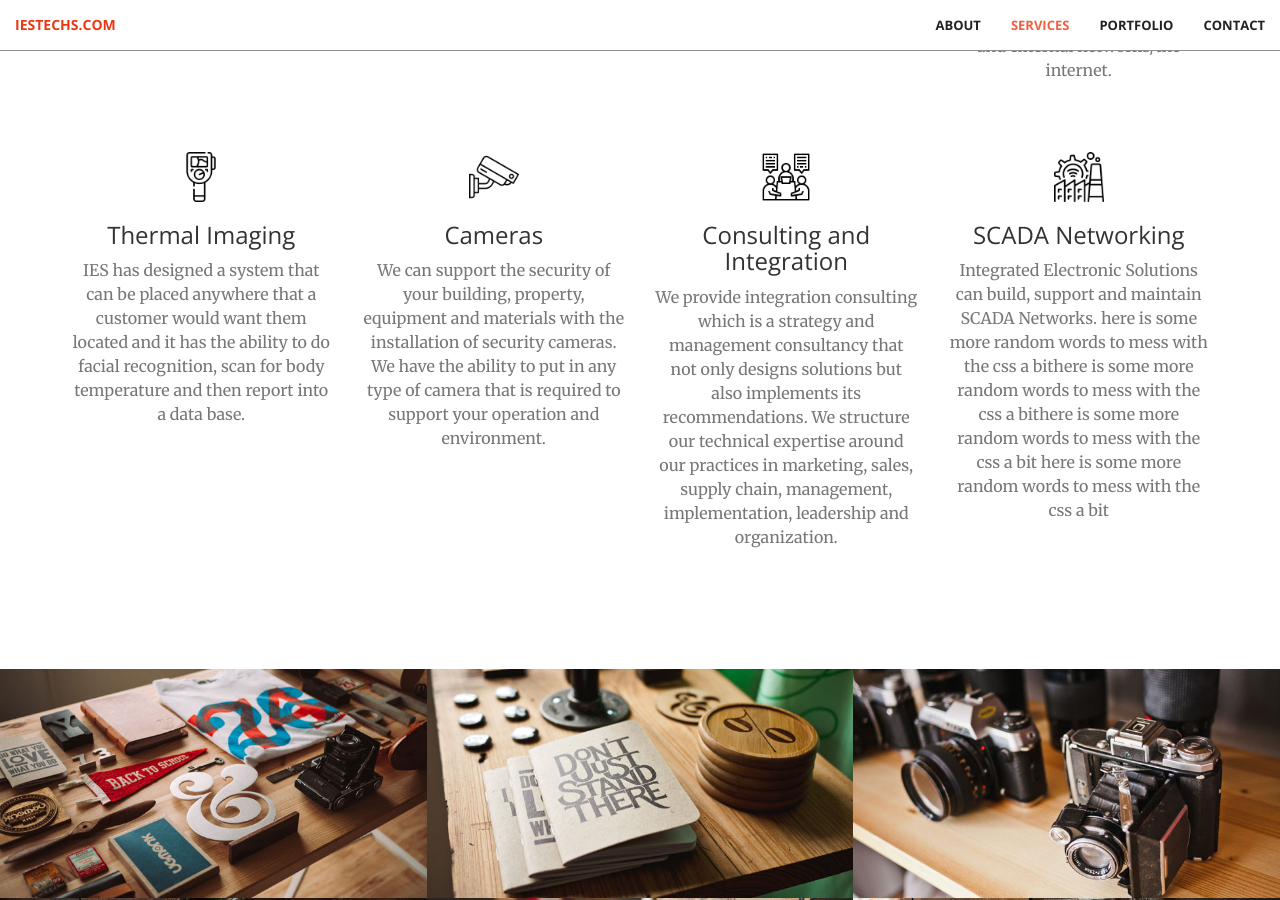
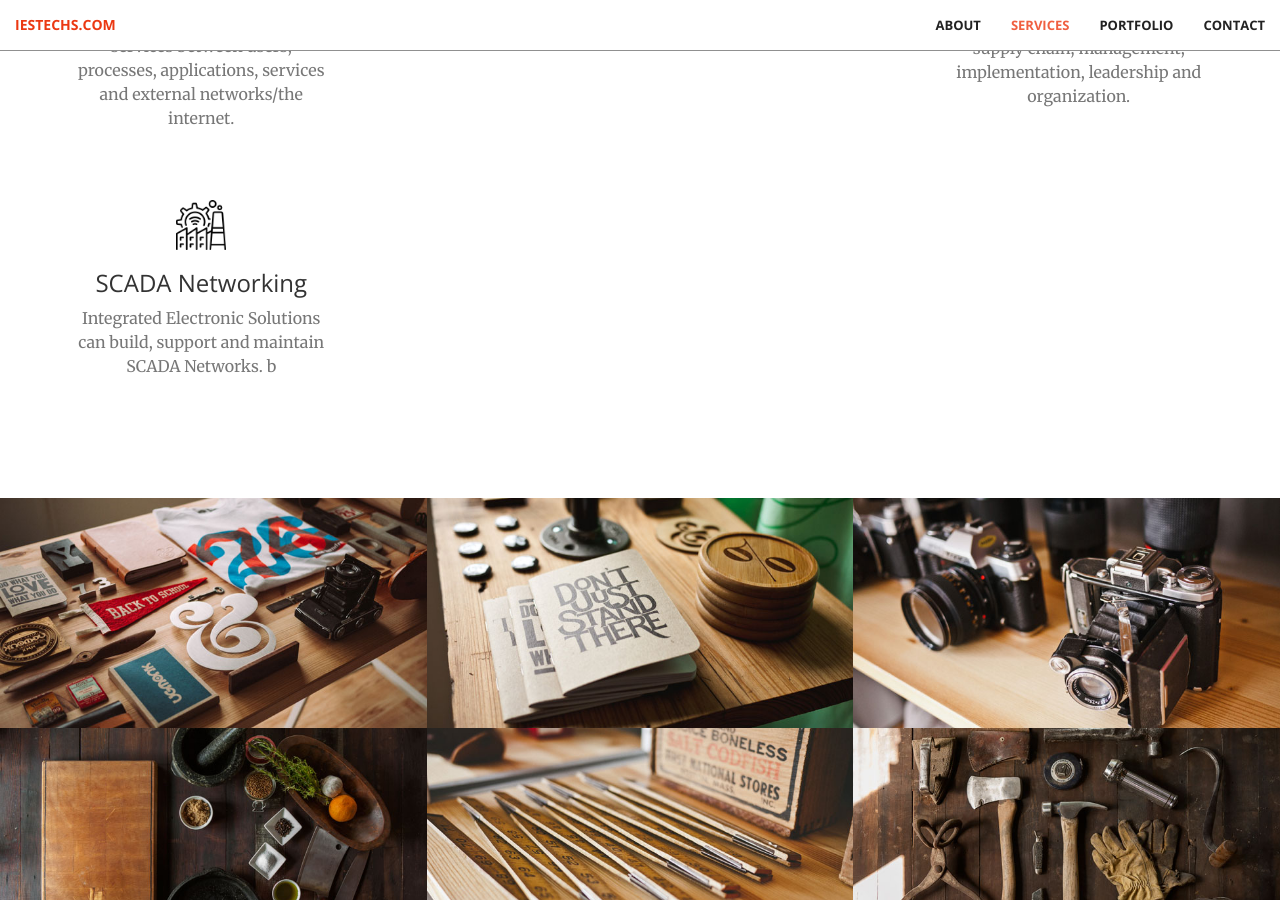
Before and after one commit to koelzerdev/koelzerdev.github.io, a Jekyll site: the page built from index.html, in a window 1280 px wide and 900 px high, scrolled down 2345 px. Built offline with Jekyll 4.4.1, drawn with Linux system fonts in a browser that asks for light colours.

Commit message:
more changes

```diff
--- a/_includes/services.html
+++ b/_includes/services.html
@@ -41,6 +41,8 @@
                     <p class="text-muted">This is a Condition Based Monitoring System that has been developed by Integrated Electronic Solutions. The customer chooses the items to have monitored and IES would install the required equipment for the particular monitoring system.</p>
                 </div>
             </div>
+        </div>
+        <div class="row">
             <div class="col-lg-3 col-md-6 text-center">
                 <div class="service-box">
                     <!-- <i class="fa fa-4x fa-paper-plane wow bounceIn text-primary" data-wow-delay=".1s"></i> -->
@@ -73,14 +75,15 @@
                     <p class="text-muted">We provide integration consulting which is a strategy and management consultancy that not only designs solutions but also implements its recommendations. We structure our technical expertise around our practices in marketing, sales, supply chain, management, implementation, leadership and organization.</p>
                 </div>
             </div>
+        </div>
+        <div class="row">
             <div class="col-lg-3 col-md-6 text-center">
                 <div class="service-box">
                     <!-- <i class="fa fa-4x fa-paper-plane wow bounceIn text-primary" data-wow-delay=".1s"></i> -->
                     <img class="fa fa-4x fa-paper-plane wow bounceIn text-primary" data-wow-delay=".1s" src="img/industrial.png" alt="clock" width="50" height="50">
                     <h3>SCADA Networking</h3>
-                    <p class="text-muted">Integrated Electronic Solutions can build, support and maintain SCADA Networks. here is some more random words to mess with the css a bithere is some more random words to mess with the css a bithere is some more random words to mess with the css a bit here is some more random words to mess with the css a bit</p>
+                    <p class="text-muted">Integrated Electronic Solutions can build, support and maintain SCADA Networks. b</p>
                 </div>
             </div>
         </div>
-
 </section>
```
